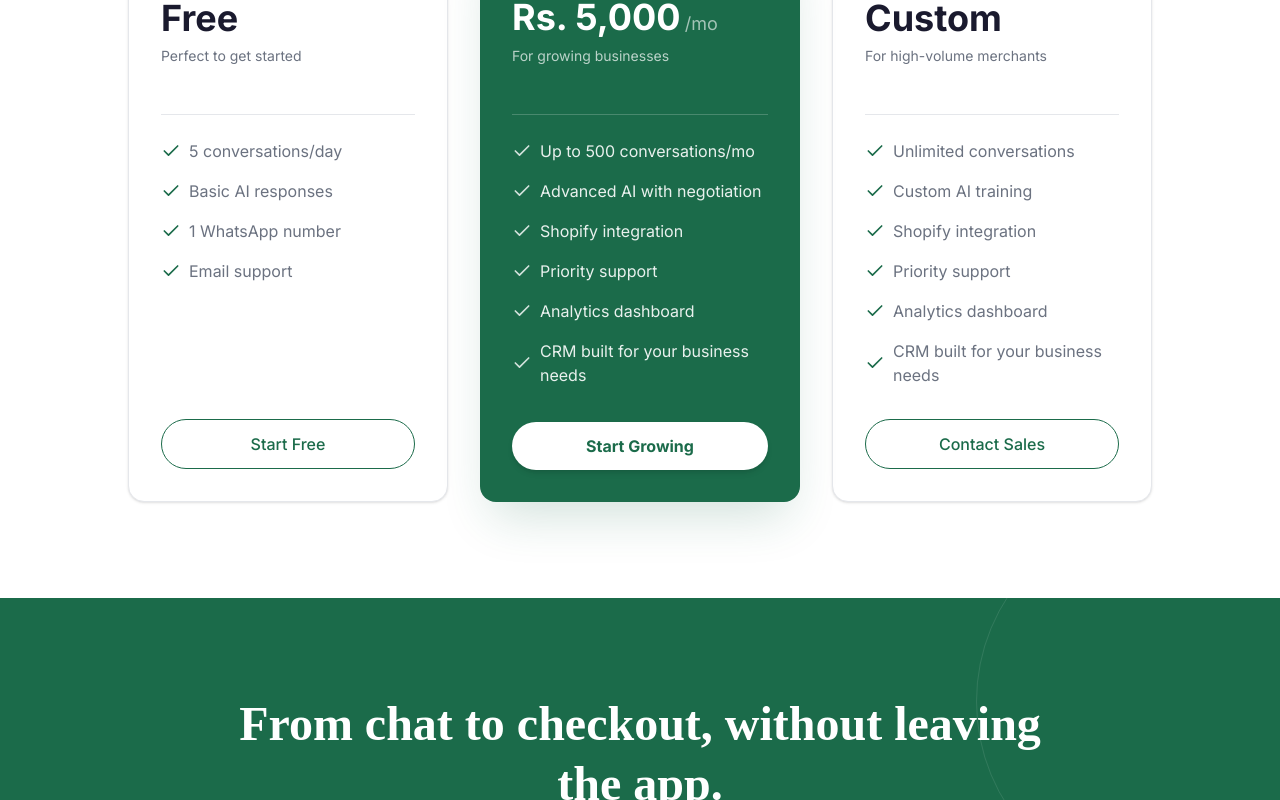
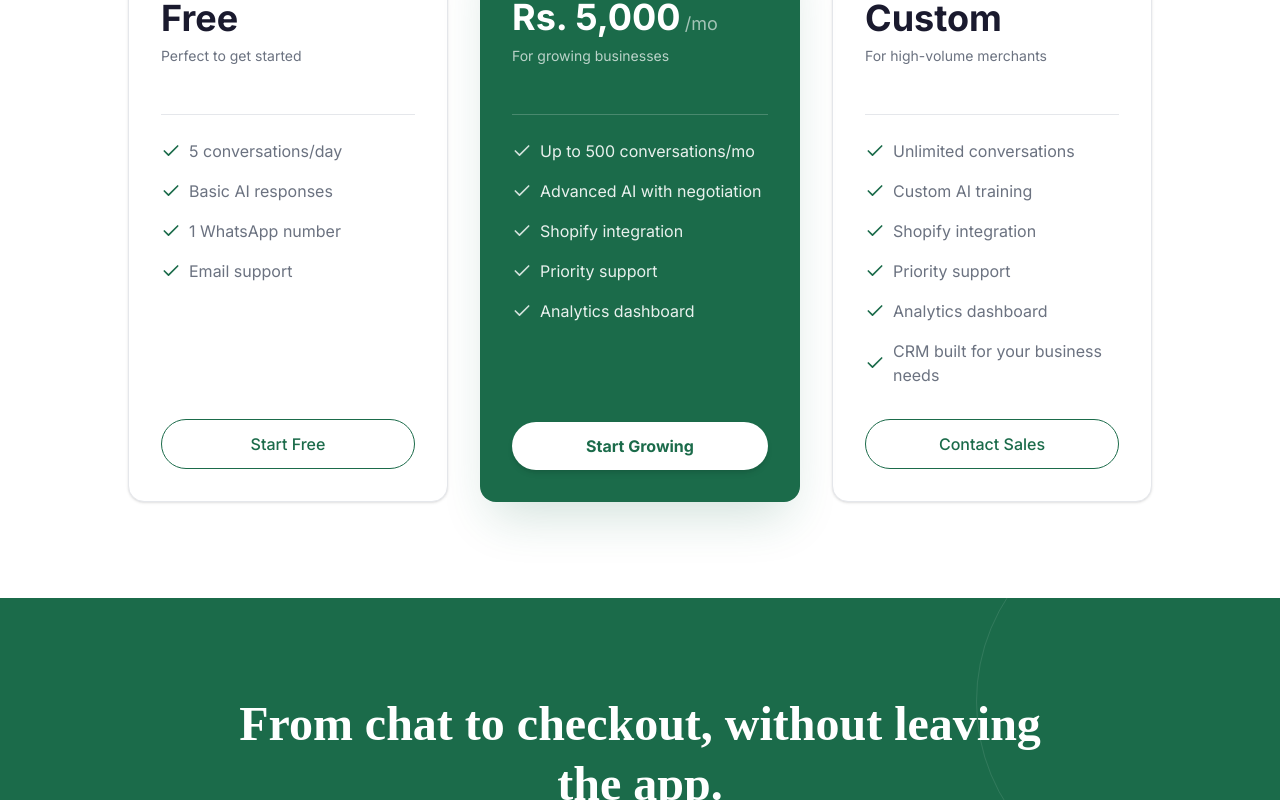
Before and after one commit to Fazal-Khan05/Sahulatcart_Marketing_site, a React (Vite) app: page / in a window 1280 px wide. Shown: the part 6340-7140 px from the top of the page. Built offline with nearby package versions, Linux system fonts and the light colour scheme; a web font is replaced by a local one.

Commit message:
Remove CRM feature from Growth tier

```diff
--- a/src/components/sections/Pricing.jsx
+++ b/src/components/sections/Pricing.jsx
@@ -106,8 +106,7 @@ const Pricing = () => {
                 'Advanced AI with negotiation',
                 'Shopify integration',
                 'Priority support',
-                'Analytics dashboard',
-                'CRM built for your business needs'
+                'Analytics dashboard'
               ].map((feature, i) => (
                 <li key={i} className="flex items-center gap-2">
                   <Check className="w-5 h-5 text-white/80 shrink-0" />
```
